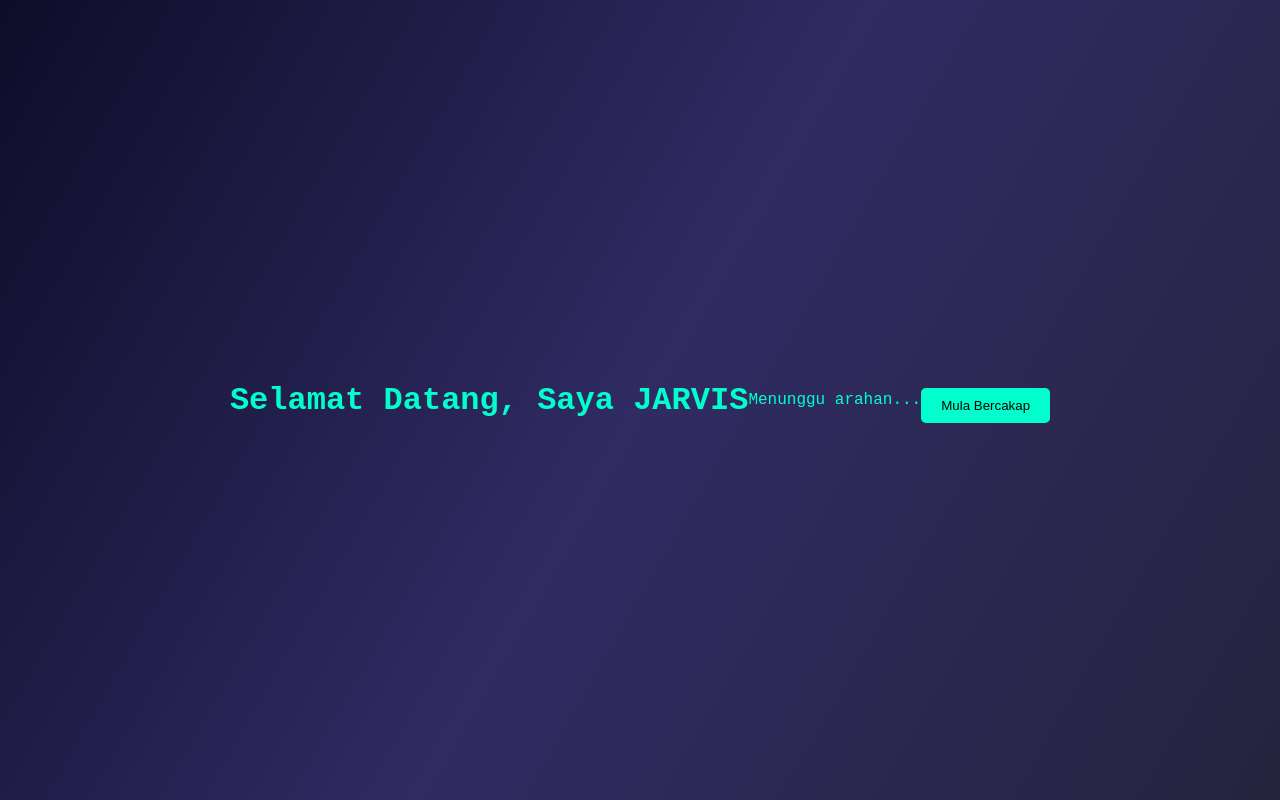
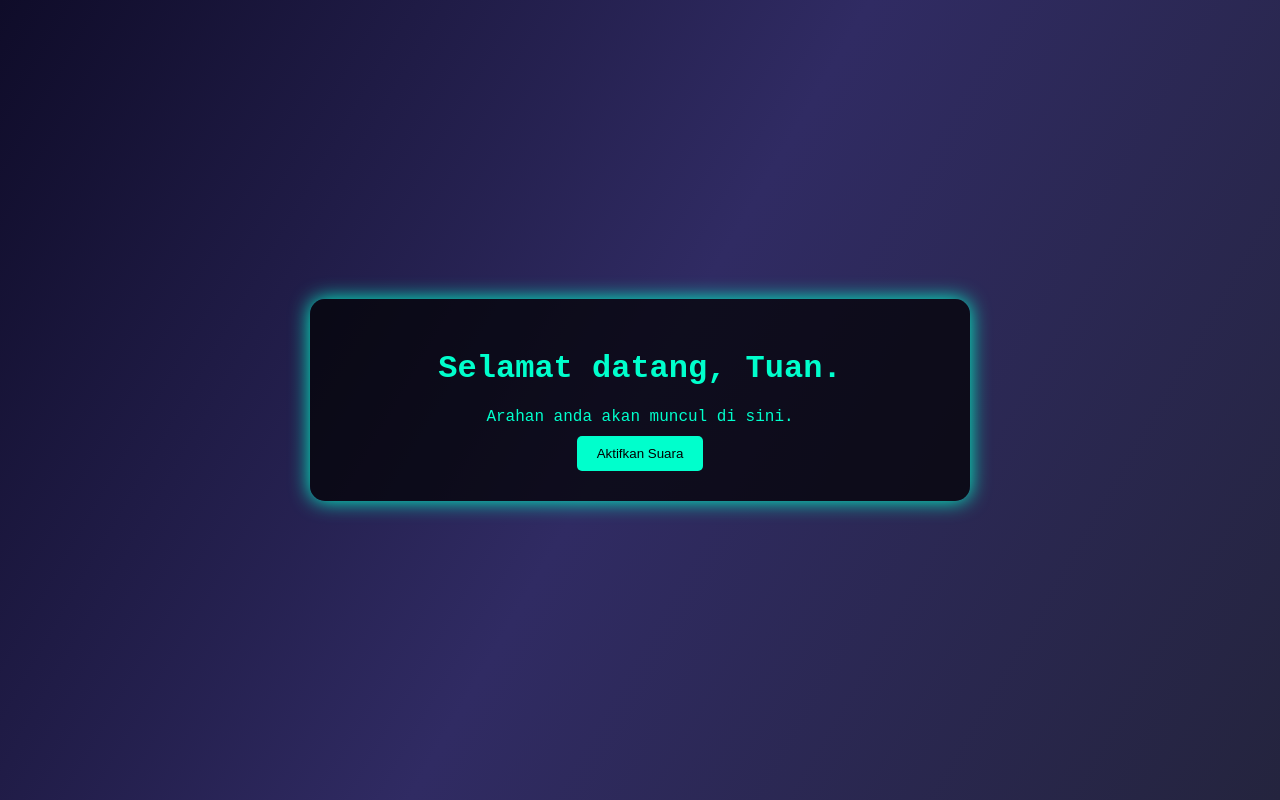
Before and after one commit to CARROTSUSU/JARVIS, a plain HTML site: page index.html in a window 1280 px wide. Drawn offline with Linux system fonts and the light colour scheme.

Commit message:
Update index.html

```diff
--- a/index.html
+++ b/index.html
@@ -2,14 +2,15 @@
 <html lang="ms">
 <head>
   <meta charset="UTF-8">
-  <title>JARVIS Malay</title>
-  <link rel="stylesheet" href="styles.css" />
+  <title>JARVIS Malay AI</title>
+  <link rel="stylesheet" href="styles.css">
 </head>
 <body>
-  <h1>Selamat Datang, Saya JARVIS</h1>
-  <div id="output">Menunggu arahan...</div>
-  <button onclick="startListening()">Mula Bercakap</button>
-
-  <script src="jarvis.js"></script>
+  <div class="jarvis-container">
+    <h1>Selamat datang, Tuan.</h1>
+    <div id="output" class="output-box">Arahan anda akan muncul di sini.</div>
+    <button onclick="startListening()">Aktifkan Suara</button>
+  </div>
+  <script src="script.js"></script>
 </body>
 </html>
```
